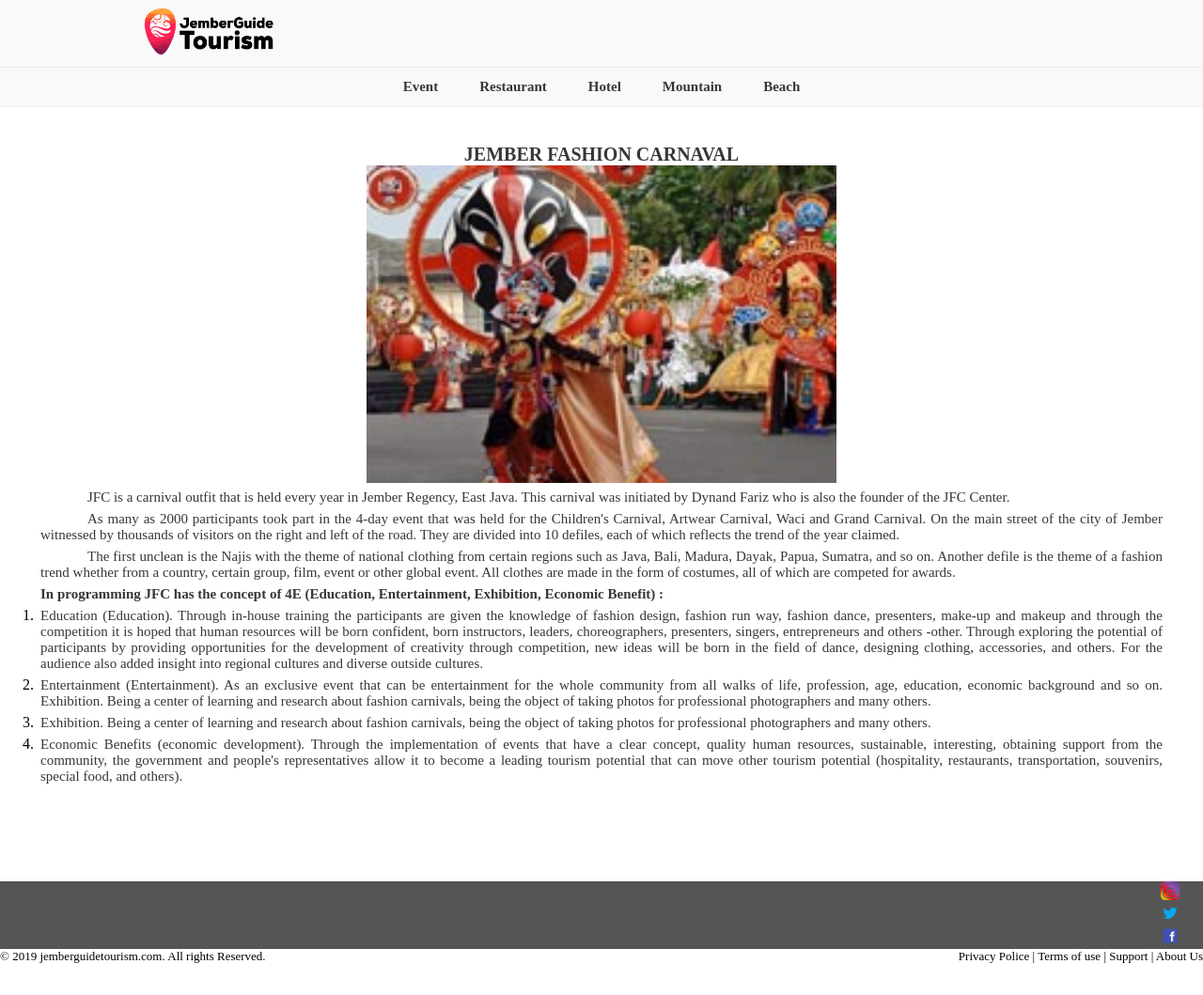
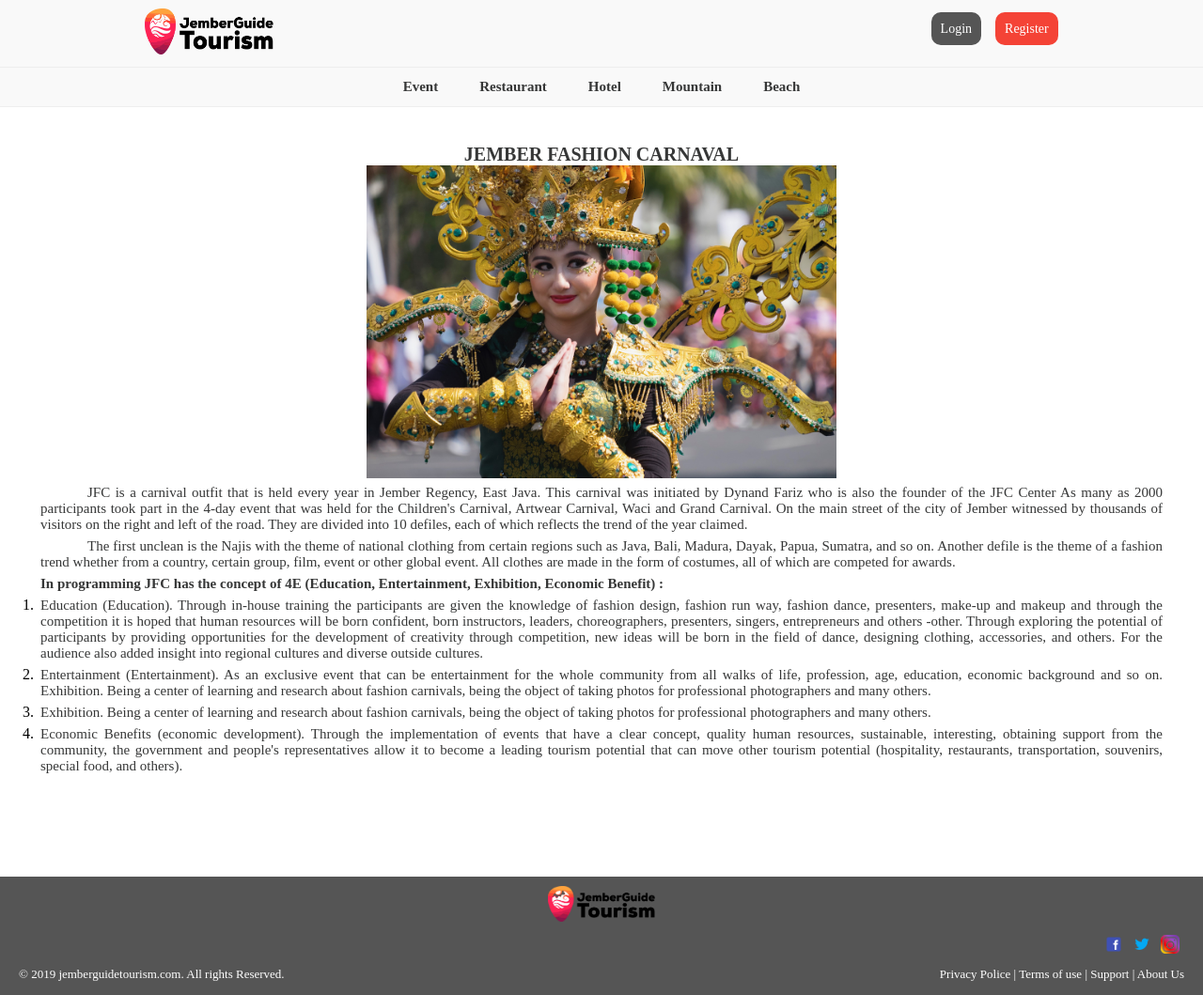
Before and after one commit to nadhifrl/furqonwidaya.github.io, a plain HTML site: page jfcpage.html in a window 1280 px wide. Shown: the whole page at 94% size. Before the commit the page ends 1026 px from the top, so only its background shows below. Drawn offline with Linux system fonts and the light colour scheme.

Commit message:
Update jfcpage.html
merpikan conten halaman

```diff
--- a/jfcpage.html
+++ b/jfcpage.html
@@ -12,6 +12,10 @@
                 <a href="index.html">
                 <img src="assets\img\logoetourism.png" alt="logo">
                 </a>
+            </div>
+            <div class="daftarmasuk">
+                <a href="login.html" class="login">Login</a>
+                <a href="register.html" class="reg">Register</a>
             </div>
         </div>
     <div class="menu">
@@ -52,11 +56,11 @@
     <center><br>
         <div class="bgatas">
             <h4>JEMBER FASHION CARNAVAL</h4>
-            <img src="assets\img\Jember-Fashion-Carnaval-2018.jpg" alt="JFC">
+            <img src="assets\img\carnivalofjember.jpg" alt="JFC">
         </div>
         <div class="deskripsi">
-             <p>JFC is a carnival outfit that is held every year in Jember Regency, East Java. This carnival was initiated by Dynand Fariz who is also the founder of the JFC Center.</p>
-            <p>As many as 2000 participants took part in the 4-day event that was held for the Children's Carnival, Artwear Carnival, Waci and Grand Carnival. On the main street of the city of Jember witnessed by thousands of visitors on the right and left of the road. They are divided into 10 defiles, each of which reflects the trend of the year claimed.</p>
+             <p>JFC is a carnival outfit that is held every year in Jember Regency, East Java. This carnival was initiated by Dynand Fariz who is also the founder of the JFC Center
+            As many as 2000 participants took part in the 4-day event that was held for the Children's Carnival, Artwear Carnival, Waci and Grand Carnival. On the main street of the city of Jember witnessed by thousands of visitors on the right and left of the road. They are divided into 10 defiles, each of which reflects the trend of the year claimed.</p>
             <p>The first unclean is the Najis with the theme of national clothing from certain regions such as Java, Bali, Madura, Dayak, Papua, Sumatra, and so on. Another defile is the theme of a fashion trend whether from a country, certain group, film, event or other global event. All clothes are made in the form of costumes, all of which are competed for awards.
             </p>
             <h1>In programming JFC has the concept of 4E (Education, Entertainment, Exhibition, Economic Benefit) : </h1>
@@ -70,16 +74,17 @@
                 <li><a>Economic Benefits (economic development). Through the implementation of events that have a clear concept, quality human resources, sustainable, interesting, obtaining support from the community, the government and people's representatives allow it to become a leading tourism potential that can move other tourism potential (hospitality, restaurants, transportation, souvenirs, special food, and others).</a></li>
         </div>
         </center>
+</body>
 <div class="footer">
+    <div class="logodown">
+        <img src="assets\img\logoetourism.png" alt="logo">
+    </div>
     <div class="sosmed">
         <img src="assets\img\instagram-png-instagram-png-logo-1455.png" alt="Instagram">
+        <img src="assets\img\icons8-twitter-48.png"  alt="Twitter">
+        <img src="assets\img\icons8-facebook-old-48.png" alt="Facebook">
     </div>
-            <div class="sosmed">
-                <img src="assets\img\icons8-twitter-48.png"  alt="Twitter">
-            </div>
-            <div class="sosmed">
-                <img src="assets\img\icons8-facebook-old-48.png" alt="Facebook">
-            </div><br>
+<div class="teksbawah">
     <div class="situs">
         <p>© 2019 jemberguidetourism.com. All rights Reserved. </p>
     </div>
@@ -87,6 +92,4 @@
         <p>Privacy Police | Terms of use | Support | About Us</p>
     </div>
 </div>
-</body>
-</body>
 </html>
```
Lines whose indentation alone changed are shown as unchanged.
